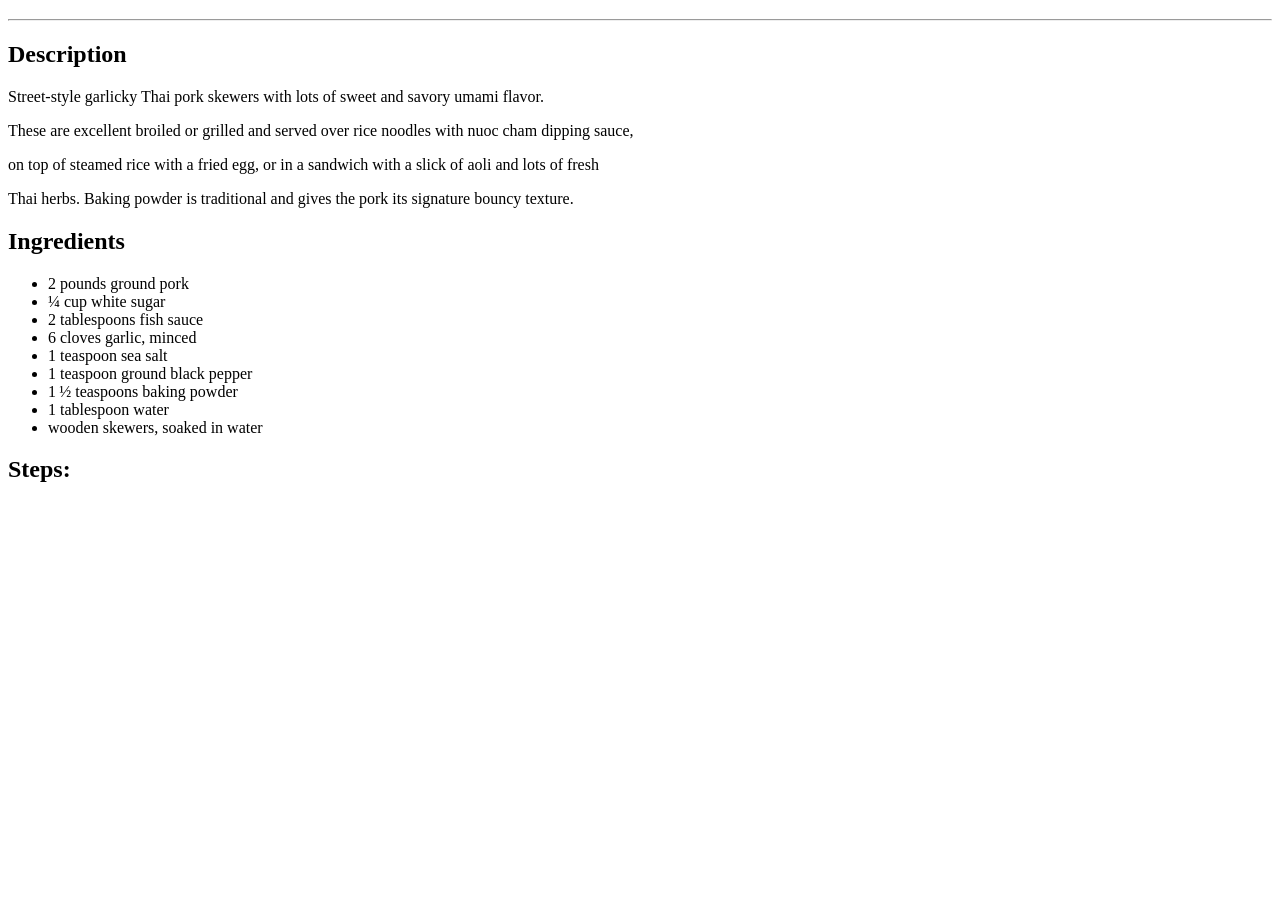
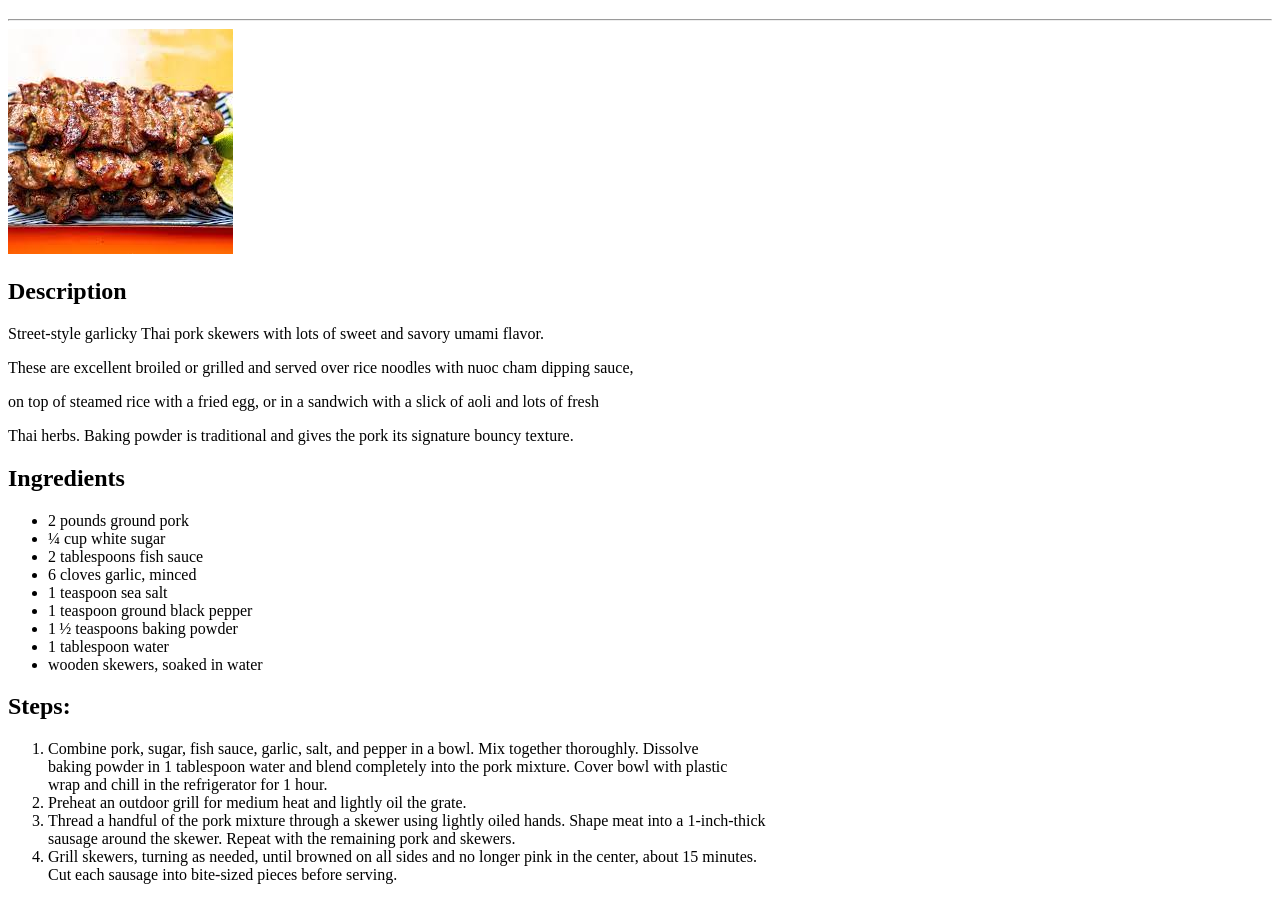
Before and after one commit to DmitriyAO/odin-recipes, a plain HTML site: page recipes/porkskewer.html in a window 1280 px wide. Shown: the part 61-961 px from the top of the page. Before the commit the page ends 800 px from the top, so only its background shows below. Drawn offline with Linux system fonts and the light colour scheme.

Commit message:
Add 1 ol in "Steps" sections, and 1 image above "Description"

```diff
--- a/recipes/porkskewer.html
+++ b/recipes/porkskewer.html
@@ -10,6 +10,7 @@
         <hr>
     </header>
     <main>
+        <img src="./images/porkskewer.jpeg" alt="Pork skewers" title="This is Pork Skewers">
         <h2>Description</h2>
         <p>Street-style garlicky Thai pork skewers with lots of sweet and savory umami flavor. </p>
         <p>These are excellent broiled or grilled and served over rice noodles with nuoc cham dipping sauce,</p>
@@ -28,6 +29,16 @@
             <li>wooden skewers, soaked in water</li>
         </ul>
         <h2>Steps:</h2>
+        <ol>
+            <li>Combine pork, sugar, fish sauce, garlic, salt, and pepper in a bowl. Mix together thoroughly. Dissolve <br>
+                baking powder in 1 tablespoon water and blend completely into the pork mixture. Cover bowl with plastic <br>
+                wrap and chill in the refrigerator for 1 hour.</li>
+            <li>Preheat an outdoor grill for medium heat and lightly oil the grate.</li>
+            <li>Thread a handful of the pork mixture through a skewer using lightly oiled hands. Shape meat into a 1-inch-thick <br>
+                sausage around the skewer. Repeat with the remaining pork and skewers.</li>
+            <li>Grill skewers, turning as needed, until browned on all sides and no longer pink in the center, about 15 minutes. <br>
+                Cut each sausage into bite-sized pieces before serving.</li>
+        </ol>
     </main>
     <footer></footer>
 </body>
```
